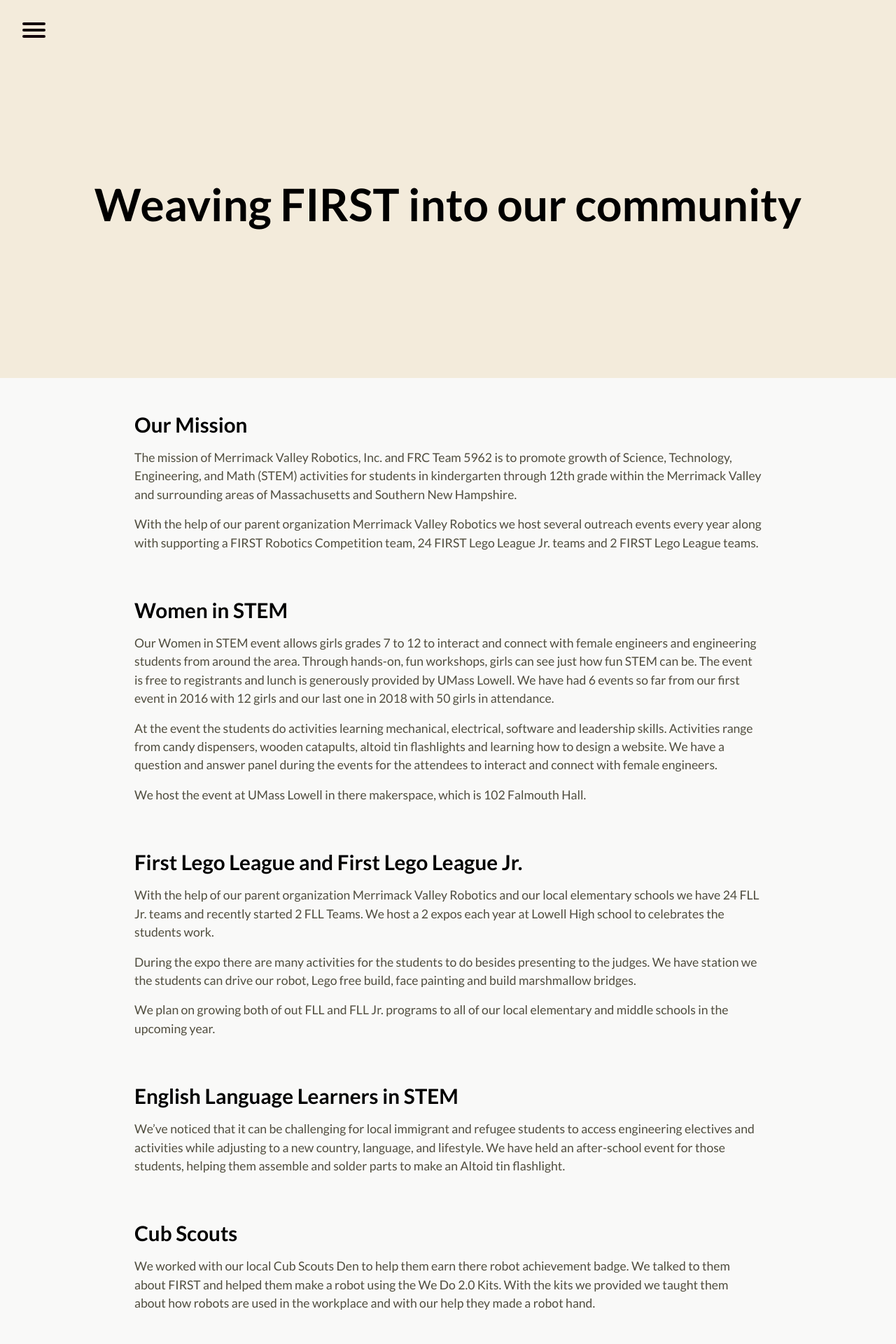
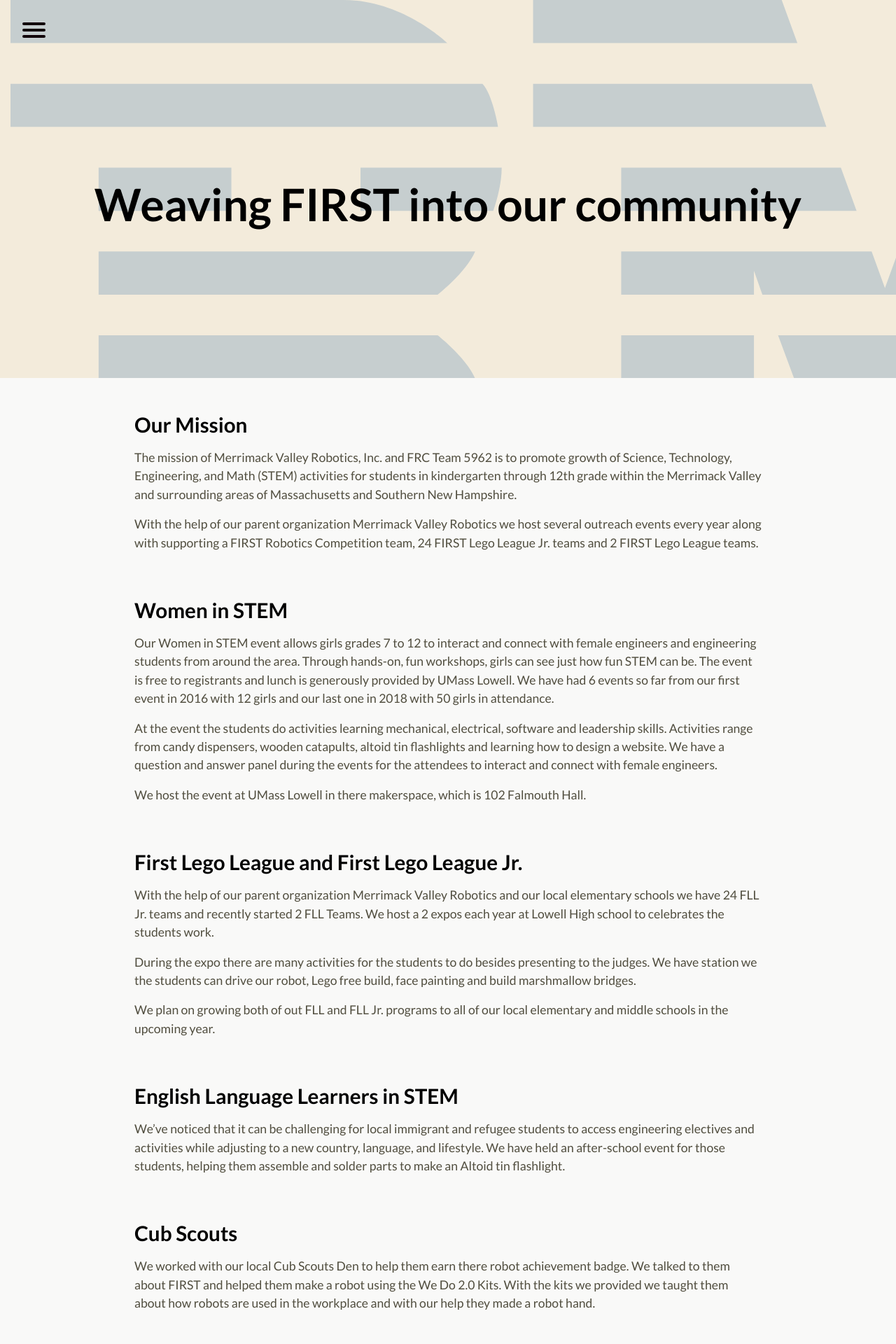
Before and after one commit to perSEVERE-5962/frc5962, a Jekyll site: the page built from outreach.md, in a window 1280 px wide. Shown: the top 1920 px of the page at 70% size. Built offline with Jekyll 4.4.1, drawn with Linux system fonts in a browser that asks for light colours.

Commit message:
Updated Outreach

```diff
--- a/outreach.md
+++ b/outreach.md
@@ -1,7 +1,7 @@
 ---
 title: Outreach
 hero-title: Weaving FIRST into our community
-hero-img-url:
+hero-img-url: "/uploads/IBM_vectorized.svg"
 ---
 
 ## Our Mission
```
